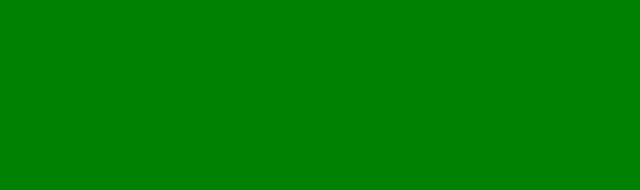
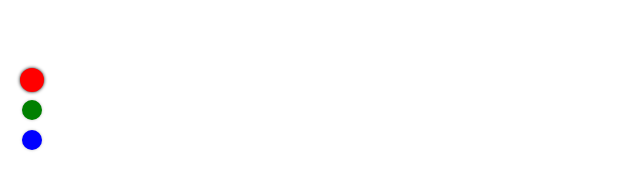
Before and after one commit to zachary0447/canvas-demo, a plain HTML site: page index.html in a window 1280 px wide. Shown: the whole page, without its empty margins (0-640 px from the left). Drawn offline with Linux system fonts and the light colour scheme.

Commit message:
禁用滚动

```diff
--- a/index.html
+++ b/index.html
@@ -1,5 +1,6 @@
 <!DOCTYPE html>
 <html lang="zh-hans">
+
 <head>
     <meta charset="UTF-8">
     <meta name="viewport" content="width=device-width, initial-scale=1.0">
@@ -7,8 +8,24 @@
     <title>Canvas-demo</title>
     <link rel="stylesheet" href="style.css">
 </head>
+
 <body>
     <canvas id="xxx"></canvas>
+    <div id="actions" class="actions">
+        <svg id="brush" class="active icon" aria-hidden="true">
+            <use xlink:href="#icon-pen"></use>
+        </svg>
+        <svg id="eraser" class="icon" aria-hidden="true">
+            <use xlink:href="#icon-erase"></use>
+        </svg>
+    </div>
+    <ol class="colors">
+        <li id="red" class="red active"></li>
+        <li id="green" class="green"></li>
+        <li id="blue" class="blue"></li>
+    </ol>
 </body>
 <script src="main.js"></script>
+<script src="//at.alicdn.com/t/font_494698_pyonvrgu8m5nrk9.js"></script>
+
 </html>
--- a/main.js
+++ b/main.js
@@ -5,6 +5,42 @@ yyy.width = pageWidth
 yyy.height = pageHeight
 
 var context = yyy.getContext('2d');
+var eraserEnabled = false
+brush.onclick = function(){
+    eraserEnabled = false
+    brush.classList.add('active')
+    eraser.classList.remove('active')
+}
+
+eraser.onclick = function(){
+    eraserEnabled = true
+    brush.classList.remove('active')
+    eraser.classList.add('active')
+}
+
+red.onclick = function(){
+    context.fillStyle = 'red'
+    context.strokeStyle = 'red'
+    red.classList.add('active')
+    green.classList.remove('active')
+    blue.classList.remove('active')
+}
+
+green.onclick = function(){
+    context.fillStyle = 'green'
+    context.strokeStyle = 'green'
+    red.classList.remove('active')
+    green.classList.add('active')
+    blue.classList.remove('active')
+}
+
+blue.onclick = function(){
+    context.fillStyle = 'blue'
+    context.strokeStyle = 'blue'
+    red.classList.remove('active')
+    green.classList.remove('active')
+    blue.classList.add('active')
+}
 
 
 function darwCircle(x, y, radius) {
@@ -81,12 +117,4 @@ if(document.body.ontouchstart !== undefined){
         painting = false
     }
 
-    function drawLine (x1, y1, x2, y2){
-        context.beginPath();
-        context.moveTo(x1, y1) // 起点
-        context.lineWidth = 5
-        context.lineTo(x2, y2)
-        context.stroke()
-        context.closePath()
-    }
 }
--- a/style.css
+++ b/style.css
@@ -1,8 +1,81 @@
+.icon {
+    width: 1em;
+    height: 1em;
+    vertical-align: -0.15em;
+    fill: currentColor;
+    overflow: hidden;
+}
+
+body{
+    overflow: hidden;
+}
+
+ul,
+ol {
+    list-style: none;
+}
+
+* {
+    margin: 0;
+    padding: 0;
+}
+
 #xxx {
-    background: green;
+    background: white;
     display: block;
 }
 
 body {
     margin: 0;
 }
+
+.actions {
+    position: fixed;
+    top: 0;
+    left: 0;
+    padding: 10px;
+}
+
+.actions svg {
+    width: 1.5em;
+    height: 1.5em;
+    transition: all 0.3s;
+    margin: 0 10px;
+}
+
+.actions svg.active {
+    fill: red;
+    transform: scale(1.2);
+}
+
+.colors {
+    position: fixed;
+    top: 60px;
+    left: 22px;
+}
+
+.colors>li {
+    width: 20px;
+    height: 20px;
+    border-radius: 50%;
+    box-shadow: 0 0 3px rgba(0, 0, 0, 0.25);
+    margin: 10px 0;
+    transition: all 0.3s;
+}
+
+.colors>li.red {
+    background: red;
+}
+
+.colors>li.green {
+    background: green;
+}
+
+.colors>li.blue {
+    background: blue;
+}
+
+.colors>li.active {
+    box-shadow: 0 0 3px rgba(0, 0, 0, 0.95);
+    transform: scale(1.2);
+}
```
